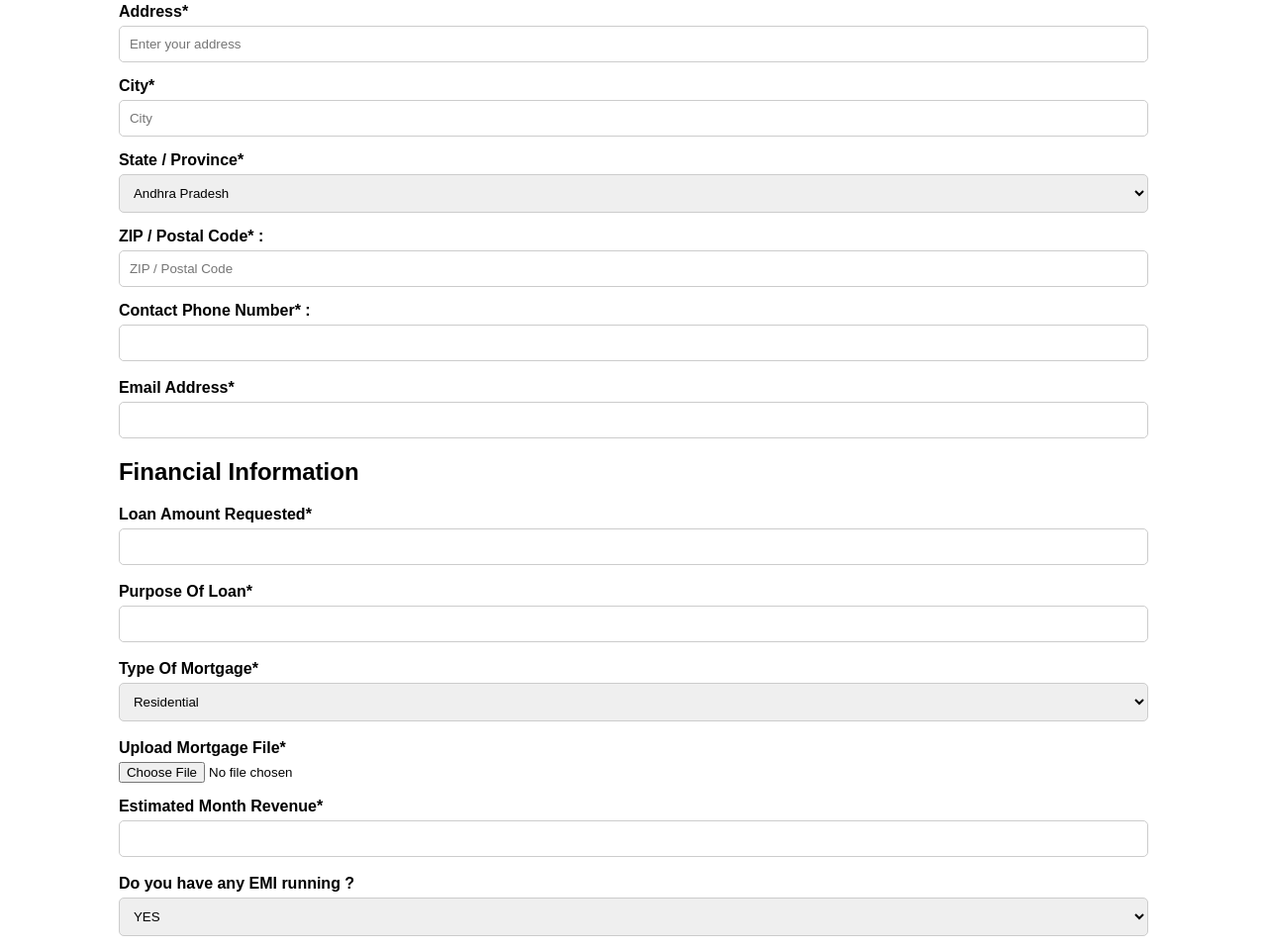
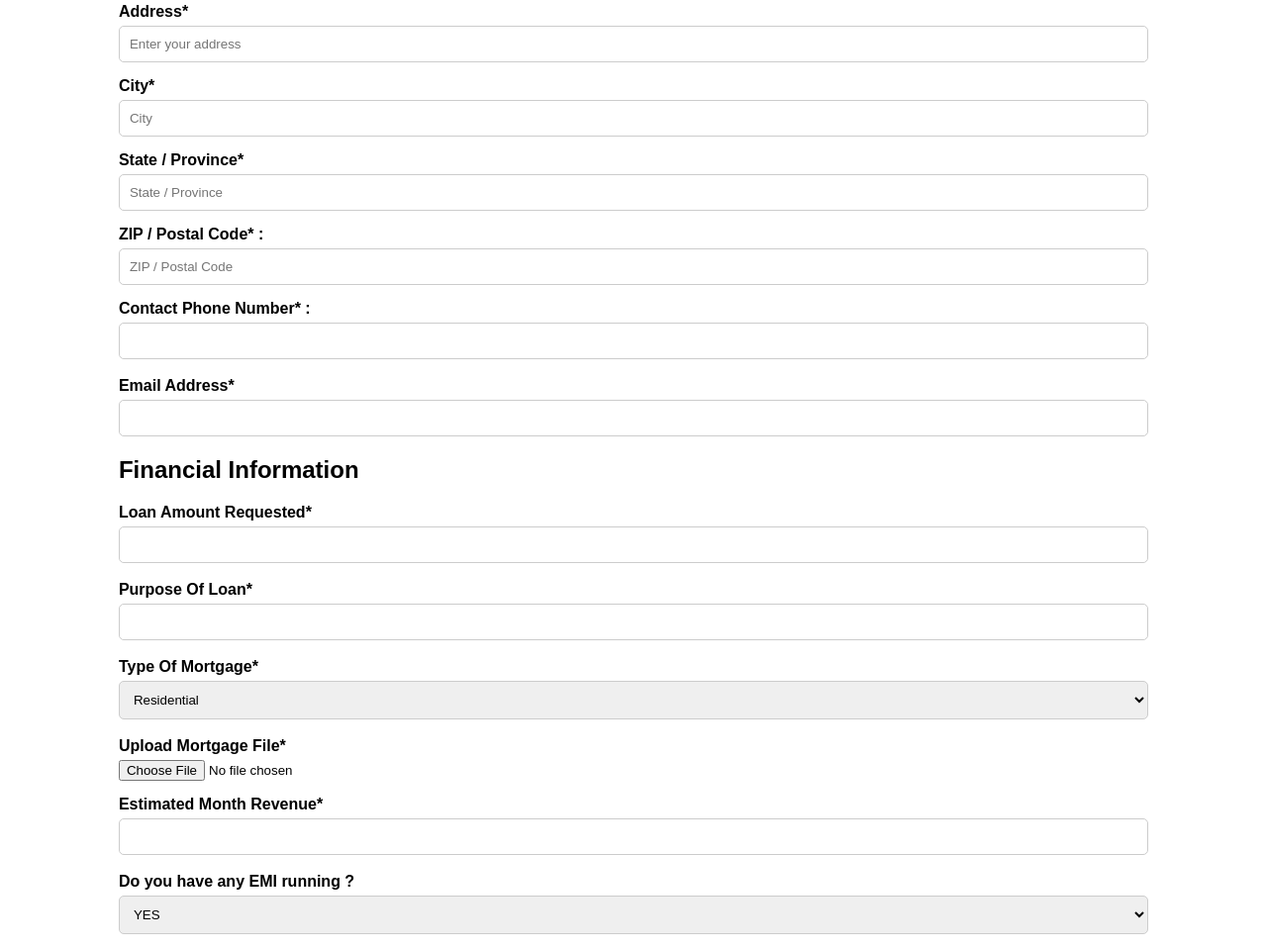
Before and after one commit to junaid-bloch/GrowBridge, a plain HTML site: page form.html in a window 1280 px wide. Shown: the part 1716-2675 px from the top of the page at 99% size. Drawn offline with Linux system fonts and the light colour scheme.

Commit message:
Update form.html

```diff
--- a/form.html
+++ b/form.html
@@ -18,7 +18,7 @@
             <label for="businessName">Business Name*</label>
             <input type="text" id="businessName" name="businessName" required><br><br>
             <label for="businessRegNumber">Business Registration Number (if applicable)</label>
-            <input type="text" id="businessRegNumber" name="businessRegNumber" ><br><br>
+            <input type="text" id="businessRegNumber" name="businessRegNumber" required><br><br>
             <label for="businessType">Business Type*</label>
             <select id="businessType" name="businessType" required>
                 <option value="soleProprietorships">Sole Proprietorships</option>
@@ -143,43 +143,7 @@
             </div>
             <div class="form-group">
                 <label for="state">State / Province*</label>
-                <select id="states">
-                    <option value="Andhra Pradesh">Andhra Pradesh</option>
-                    <option value="Arunachal Pradesh">Arunachal Pradesh</option>
-                    <option value="Assam">Assam</option>
-                    <option value="Bihar">Bihar</option>
-                    <option value="Chhattisgarh">Chhattisgarh</option>
-                    <option value="Goa">Goa</option>
-                    <option value="Gujarat">Gujarat</option>
-                    <option value="Haryana">Haryana</option>
-                    <option value="Himachal Pradesh">Himachal Pradesh</option>
-                    <option value="Jharkhand">Jharkhand</option>
-                    <option value="Karnataka">Karnataka</option>
-                    <option value="Kerala">Kerala</option>
-                    <option value="Madhya Pradesh">Madhya Pradesh</option>
-                    <option value="Maharashtra">Maharashtra</option>
-                    <option value="Manipur">Manipur</option>
-                    <option value="Meghalaya">Meghalaya</option>
-                    <option value="Mizoram">Mizoram</option>
-                    <option value="Nagaland">Nagaland</option>
-                    <option value="Odisha">Odisha</option>
-                    <option value="Punjab">Punjab</option>
-                    <option value="Rajasthan">Rajasthan</option>
-                    <option value="Sikkim">Sikkim</option>
-                    <option value="Tamil Nadu">Tamil Nadu</option>
-                    <option value="Telangana">Telangana</option>
-                    <option value="Tripura">Tripura</option>
-                    <option value="Uttar Pradesh">Uttar Pradesh</option>
-                    <option value="Uttarakhand">Uttarakhand</option>
-                    <option value="West Bengal">West Bengal</option>
-                    <option value="Andaman and Nicobar Islands">Andaman and Nicobar Islands</option>
-                    <option value="Chandigarh">Chandigarh</option>
-                    <option value="Dadra and Nagar Haveli and Daman and Diu">Dadra and Nagar Haveli and Daman and Diu
-                    </option>
-                    <option value="Lakshadweep">Lakshadweep</option>
-                    <option value="Delhi">Delhi</option>
-                    <option value="Puducherry">Puducherry</option>
-                </select>
+                <input type="text" id="state" name="state" placeholder="State / Province" >
             </div>
             <div class="form-group">
                 <label for="zip">ZIP / Postal Code* :</label>
```
